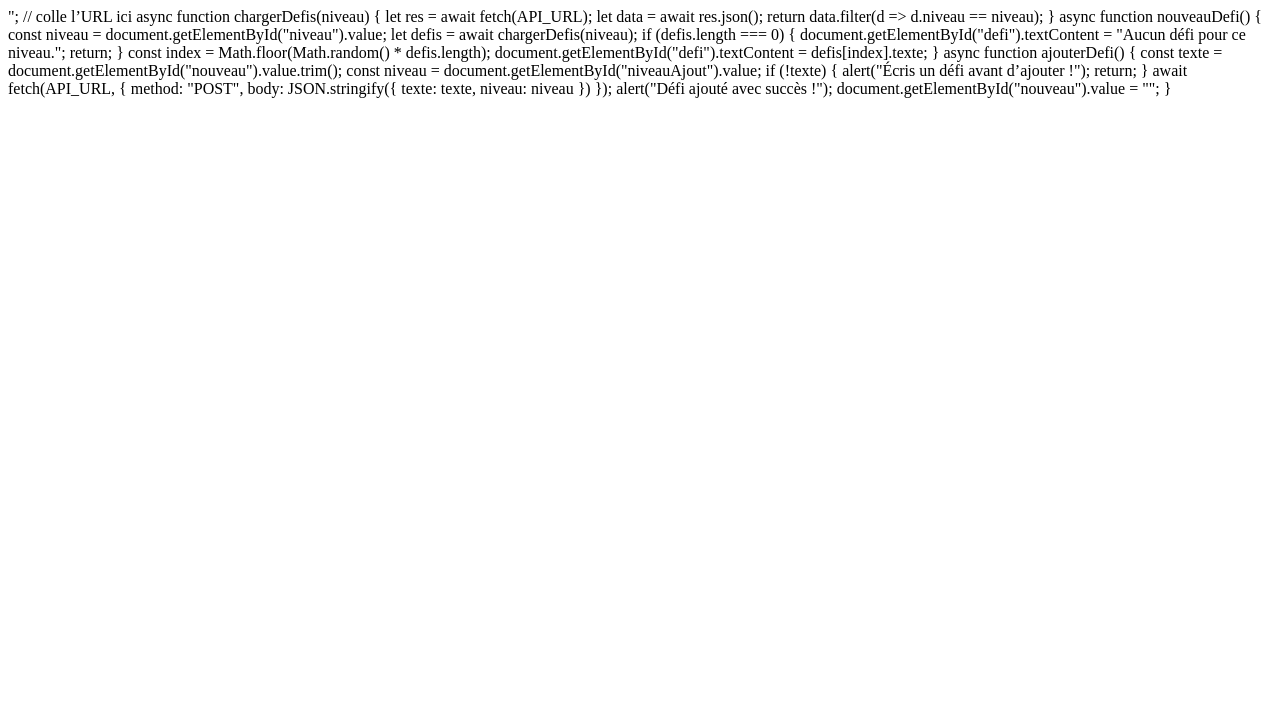
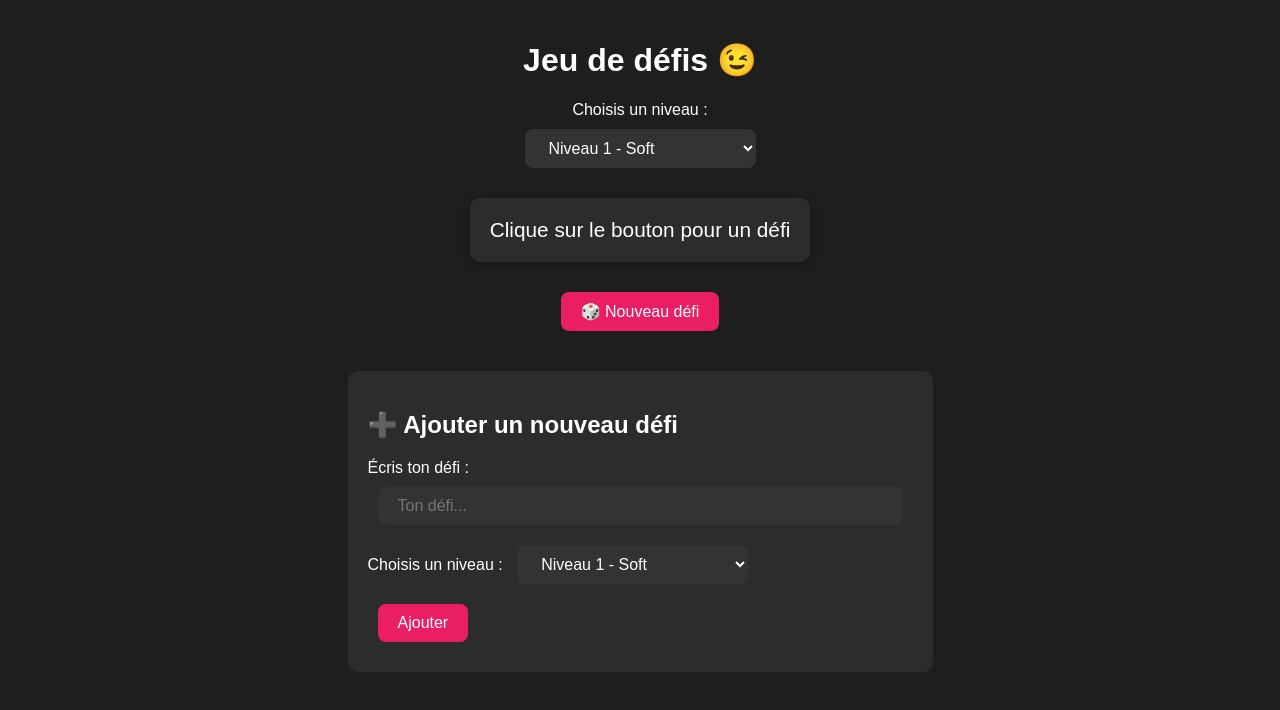
Before and after one commit to jijis93/Defis93, a plain HTML site: page Index.html in a window 1280 px wide. Drawn offline with Linux system fonts and the light colour scheme.

Commit message:
Update Index.html

```diff
--- a/Index.html
+++ b/Index.html
@@ -1,13 +1,104 @@
+<!DOCTYPE html>
+<html lang="fr">
+<head>
+  <meta charset="UTF-8">
+  <title>Défis érotiques</title>
+  <style>
+    body {
+      font-family: Arial, sans-serif;
+      background: #1e1e1e;
+      color: #fff;
+      display: flex;
+      flex-direction: column;
+      justify-content: flex-start;
+      align-items: center;
+      min-height: 100vh;
+      margin: 0;
+      padding: 20px;
+    }
+    #defi {
+      font-size: 1.3em;
+      margin: 20px;
+      padding: 20px;
+      border-radius: 10px;
+      background: #2c2c2c;
+      box-shadow: 0 2px 10px rgba(0,0,0,0.3);
+      max-width: 700px;
+      text-align: center;
+    }
+    button, select, input {
+      padding: 10px 20px;
+      margin: 10px;
+      font-size: 1em;
+      border: none;
+      border-radius: 8px;
+      cursor: pointer;
+    }
+    button {
+      background: #e91e63;
+      color: white;
+    }
+    button:hover {
+      background: #c2185b;
+    }
+    select, input {
+      background: #333;
+      color: #fff;
+    }
+    #ajout {
+      margin-top: 30px;
+      background: #2c2c2c;
+      padding: 20px;
+      border-radius: 10px;
+      max-width: 700px;
+    }
+  </style>
+</head>
+<body>
+  <h1>Jeu de défis 😉</h1>
+
+  <label for="niveau">Choisis un niveau :</label>
+  <select id="niveau">
+    <option value="1">Niveau 1 - Soft</option>
+    <option value="2">Niveau 2 - Osé</option>
+    <option value="3">Niveau 3 - Intermédiaire</option>
+    <option value="4">Niveau 4 - Hot</option>
+    <option value="5">Niveau 5 - Très hot</option>
+  </select>
+
+  <div id="defi">Clique sur le bouton pour un défi</div>
+  <button onclick="nouveauDefi()">🎲 Nouveau défi</button>
+
+  <!-- Formulaire pour ajouter un défi -->
+  <div id="ajout">
+    <h2>➕ Ajouter un nouveau défi</h2>
+    <label for="nouveau">Écris ton défi :</label><br>
+    <input type="text" id="nouveau" placeholder="Ton défi..." size="50">
+    <br>
+    <label for="niveauAjout">Choisis un niveau :</label>
+    <select id="niveauAjout">
+      <option value="1">Niveau 1 - Soft</option>
+      <option value="2">Niveau 2 - Osé</option>
+      <option value="3">Niveau 3 - Intermédiaire</option>
+      <option value="4">Niveau 4 - Hot</option>
+      <option value="5">Niveau 5 - Très hot</option>
+    </select>
+    <br>
+    <button onclick="ajouterDefi()">Ajouter</button>
+  </div>
+
   <script>
-const API_URL = "<script>
-const API_URL = "https://script.google.com/macros/s/AKfycbw8klWQQTfcMRyvbLJD2i80lznpdF44EA38Ust_wQJG-Wx-474HXYcs1zh0deULjgSX0g/exec"; // colle l’URL ici
+    // 👉 Mets ici ton URL de déploiement Apps Script
+    const API_URL = "https://script.google.com/macros/s/AKfycbw8klWQQTfcMRyvbLJD2i80lznpdF44EA38Ust_wQJG-Wx-474HXYcs1zh0deULjgSX0g/exec";
 
+    // Charger les défis depuis Google Sheets
     async function chargerDefis(niveau) {
       let res = await fetch(API_URL);
       let data = await res.json();
       return data.filter(d => d.niveau == niveau);
     }
 
+    // Tirer un défi aléatoire
     async function nouveauDefi() {
       const niveau = document.getElementById("niveau").value;
       let defis = await chargerDefis(niveau);
@@ -21,44 +112,7 @@ async function nouveauDefi() {
       document.getElementById("defi").textContent = defis[index].texte;
     }
 
-async function ajouterDefi() {
-  const texte = document.getElementById("nouveau").value.trim();
-  const niveau = document.getElementById("niveauAjout").value;
-
-  if (!texte) {
-    alert("Écris un défi avant d’ajouter !");
-    return;
-  }
-
-  await fetch(API_URL, {
-    method: "POST",
-    body: JSON.stringify({ texte: texte, niveau: niveau })
-  });
-
-  alert("Défi ajouté avec succès !");
-  document.getElementById("nouveau").value = "";
-}
-</script>"; // colle l’URL ici
-
-async function chargerDefis(niveau) {
-  let res = await fetch(API_URL);
-  let data = await res.json();
-  return data.filter(d => d.niveau == niveau);
-}
-
-async function nouveauDefi() {
-  const niveau = document.getElementById("niveau").value;
-  let defis = await chargerDefis(niveau);
-
-  if (defis.length === 0) {
-    document.getElementById("defi").textContent = "Aucun défi pour ce niveau.";
-    return;
-  }
-
-  const index = Math.floor(Math.random() * defis.length);
-  document.getElementById("defi").textContent = defis[index].texte;
-}
-
+    // Ajouter un défi dans Google Sheets
     async function ajouterDefi() {
       const texte = document.getElementById("nouveau").value.trim();
       const niveau = document.getElementById("niveauAjout").value;
@@ -77,3 +131,5 @@ async function ajouterDefi() {
       document.getElementById("nouveau").value = "";
     }
   </script>
+</body>
+</html>
```
Lines whose indentation alone changed are shown as unchanged.
